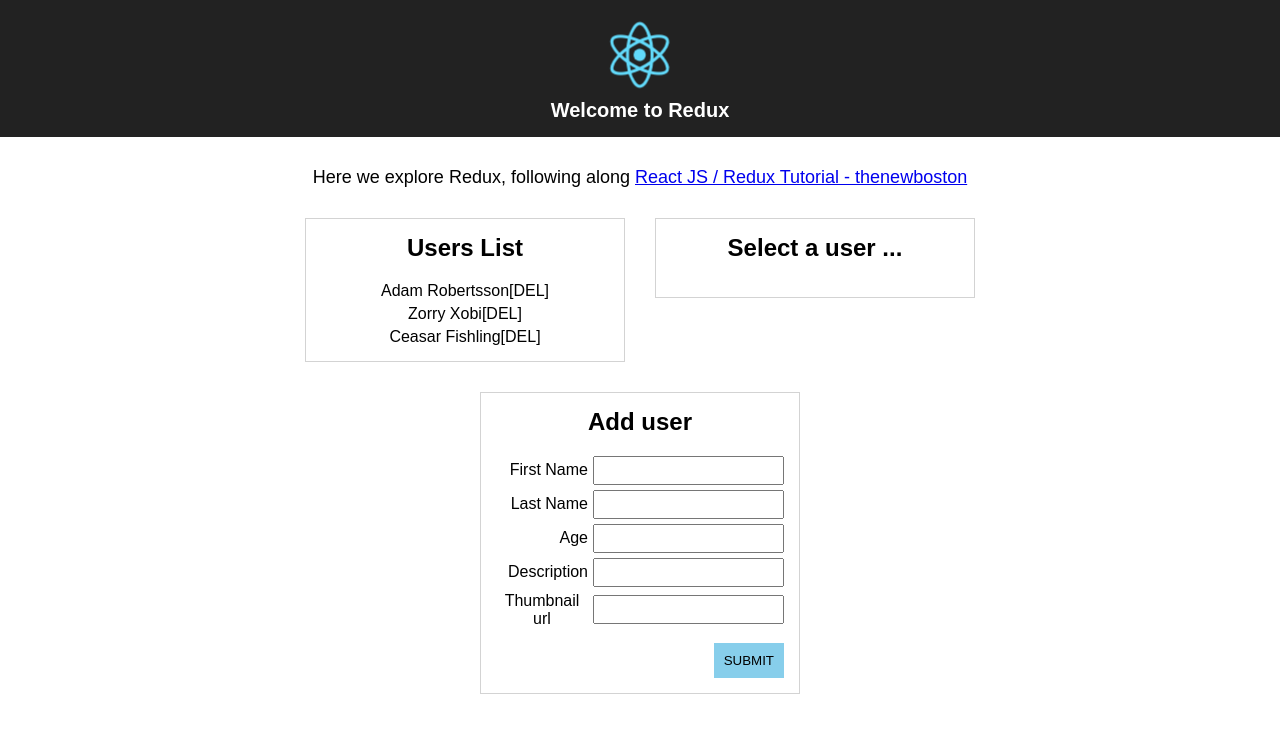
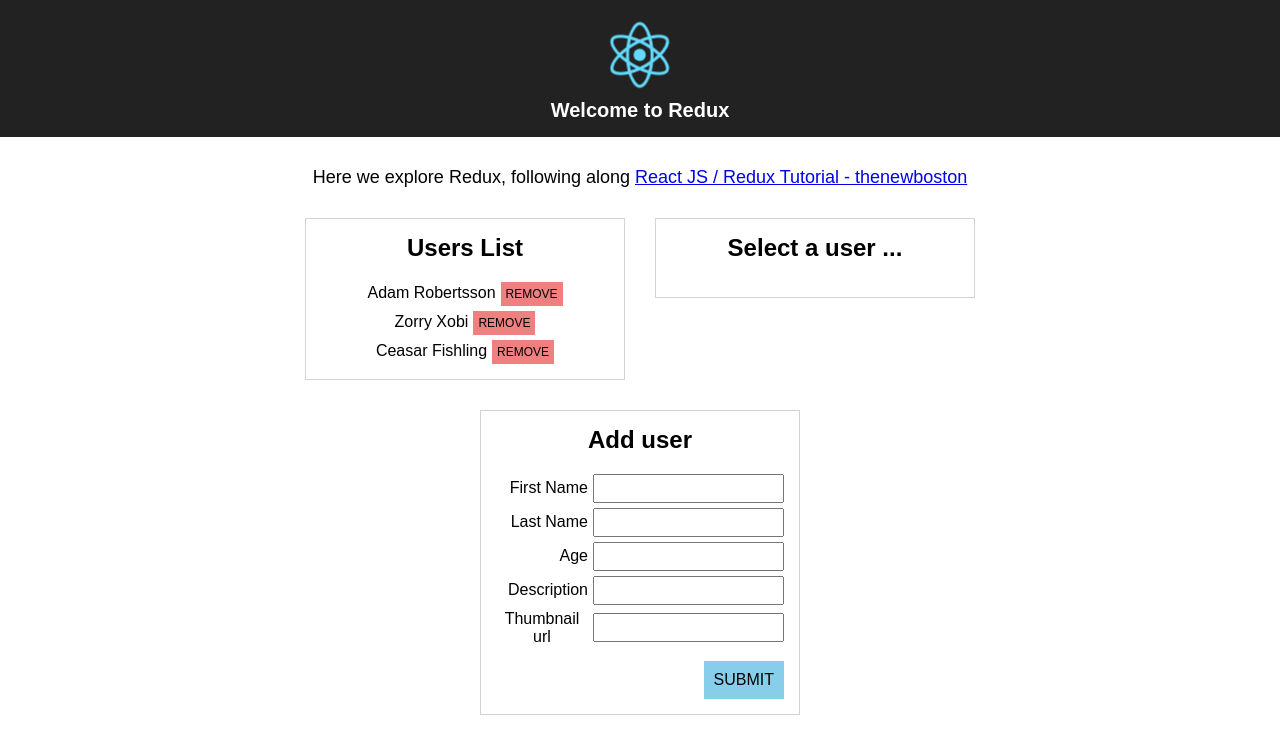
Before and after one commit to henrikmathiesen/redux-repetition, a React (Create React App) app: page / in a window 1280 px wide. Shown: the top 754 px of the page. Built offline with nearby package versions, Linux system fonts and the light colour scheme.

Commit message:
-design -changed px to rem

```diff
--- a/src/components/App.css
+++ b/src/components/App.css
@@ -3,8 +3,8 @@
 }
 
 .App-main {
-  padding-left: 10px;
-  padding-right: 10px;
+  padding-left: 1.0rem;
+  padding-right: 1.0rem;
 }
 
 .App-main__intro {
--- a/src/components/add-user/Add-user.js
+++ b/src/components/add-user/Add-user.js
@@ -3,7 +3,6 @@
 import { connect } from 'react-redux';
 
 import './Add-user.css';
-import colorsConstant from 'constants/colors-constant';
 import { newUser } from 'actions/users-actions';
 import { FormControlButton, FormControlText } from 'components/form-controls';
 
@@ -73,7 +72,9 @@
                             value={this.state.user.thumbnail}
                             onChange={this.handleChange} />
                         <div className="Add-user__button-container">
-                            <FormControlButton shouldSubmit={true} background={colorsConstant.SUCCESS} />
+                            <FormControlButton
+                                shouldSubmit={true}
+                                label="Submit" />
                         </div>
                     </form>
                 </div>
--- a/src/components/form-controls/form-control-button/Form-control-button.css
+++ b/src/components/form-controls/form-control-button/Form-control-button.css
@@ -4,10 +4,28 @@
     border-radius: 0;
     cursor: pointer;
     margin: 0;
-    padding: 10px;
-    text-transform: uppercase;
+    padding: 0;
+    font-size: 1.6rem;
+    color: lightblue;
+}
+
+.Form-control-button--small {
+    padding: 0.5rem;
+    font-size: 1.2rem;
+}
+
+.Form-control-button--medium {
+    padding: 1.0rem;
 }
 
 .Form-control-button--success {
     background-color: skyblue;
+    text-transform: uppercase;
+    color: black;
 }
+
+.Form-control-button--danger {
+    background-color: lightcoral;
+    text-transform: uppercase;
+    color: black;
+}
--- a/src/components/form-controls/form-control-button/Form-control-button.js
+++ b/src/components/form-controls/form-control-button/Form-control-button.js
@@ -2,23 +2,57 @@
 
 import './Form-control-button.css';
 import colorsConstant from 'constants/colors-constant';
+import sizesConstant from 'constants/sizes-constant';
 
 class FormControlButton extends Component {
 
-    renderCssClass() {
+    constructor() {
+        super();
+        this.onClick = this.onClick.bind(this);
+    }
+
+    renderBackgroundCssClass() {
         switch (this.props.background) {
             case colorsConstant.SUCCESS: {
                 return ' Form-control-button--success';
             }
+            case colorsConstant.DANGER: {
+                return ' Form-control-button--danger';
+            }
             default: {
-                return null;
+                return ' Form-control-button--success';
             }
         }
     }
 
+    renderSizeCssClass() {
+        switch (this.props.size) {
+            case sizesConstant.SMALL: {
+                return ' Form-control-button--small';
+            }
+            case sizesConstant.MEDIUM: {
+                return ' Form-control-button--medium';
+            }
+            default: {
+                return ' Form-control-button--medium';
+            }
+        }
+    }
+
+    onClick() {
+        if (!this.props.onClick) {
+            return;
+        }
+
+        this.props.onClick();
+    }
+
     render() {
         return (
-            <button type={this.props.shouldSubmit ? "submit" : "button"} className={"Form-control-button" + this.renderCssClass()}>Submit</button>
+            <button
+                type={this.props.shouldSubmit ? "submit" : "button"}
+                className={"Form-control-button" + this.renderBackgroundCssClass() + this.renderSizeCssClass()}
+                onClick={this.onClick}>{this.props.label}</button>
         );
     }
 }
--- a/src/components/users-list/Users-list.css
+++ b/src/components/users-list/Users-list.css
@@ -24,3 +24,7 @@
 .Users-list__list-item + .Users-list__list-item {
     margin-top: 0.5rem;
 }
+
+.Users-list__list-item-text {
+    margin-right: 0.5rem;
+}
--- a/src/components/users-list/Users-list.js
+++ b/src/components/users-list/Users-list.js
@@ -3,8 +3,11 @@
 import { connect } from 'react-redux';
 
 import './Users-list.css';
+import colorsConstant from 'constants/colors-constant';
+import sizesConstant from 'constants/sizes-constant';
 import { selectUser } from 'actions/select-user-actions';
 import { deleteUser } from 'actions/users-actions';
+import { FormControlButton } from 'components/form-controls';
 
 class UsersList extends Component {
 
@@ -14,8 +17,13 @@
                 <li className="Users-list__list-item"
                     data-id={user.id}
                     key={user.id}>
-                    <span onClick={() => this.props.selectUser(user)}>{user.first} {user.last}</span>
-                    <span onClick={() => this.props.deleteUser(user.id)}>[DEL]</span>
+                    <span className="Users-list__list-item-text" onClick={() => this.props.selectUser(user)}>{user.first} {user.last}</span>
+                    <FormControlButton
+                        shouldSubmit={false}
+                        label="Remove"
+                        background={colorsConstant.DANGER}
+                        size={sizesConstant.SMALL}
+                        onClick={() => this.props.deleteUser(user.id)} />
                 </li>
             )
         )
--- a/src/constants/colors-constant.js
+++ b/src/constants/colors-constant.js
@@ -1,5 +1,6 @@
 const colorsConstant = {
-    SUCCESS: 'SUCCESS'
+    SUCCESS: 'SUCCESS',
+    DANGER: 'DANGER'
 };
 
 export default colorsConstant;
--- /dev/null
+++ b/src/constants/sizes-constant.js
@@ -0,0 +1,7 @@
+const sizesConstant = {
+    SMALL: 'SMALL',
+    MEDIUM: 'MEDIUM',
+    LARGE: 'LARGE'
+};
+
+export default sizesConstant;
--- a/src/index.css
+++ b/src/index.css
@@ -12,6 +12,7 @@
   padding: 0;
   font-family: sans-serif;
   font-size: 1.6rem;
+  color:black;
 }
 
 p {
```
